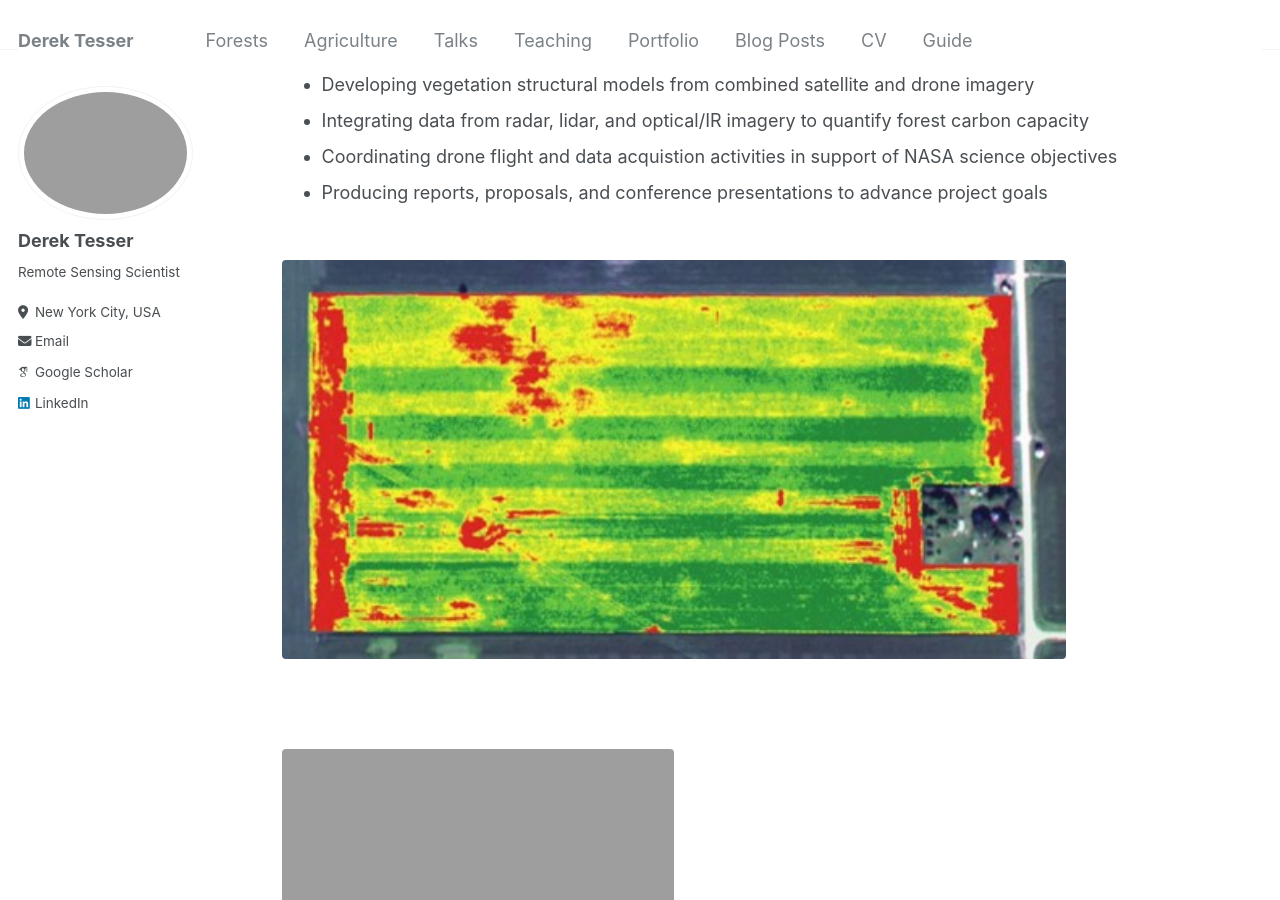
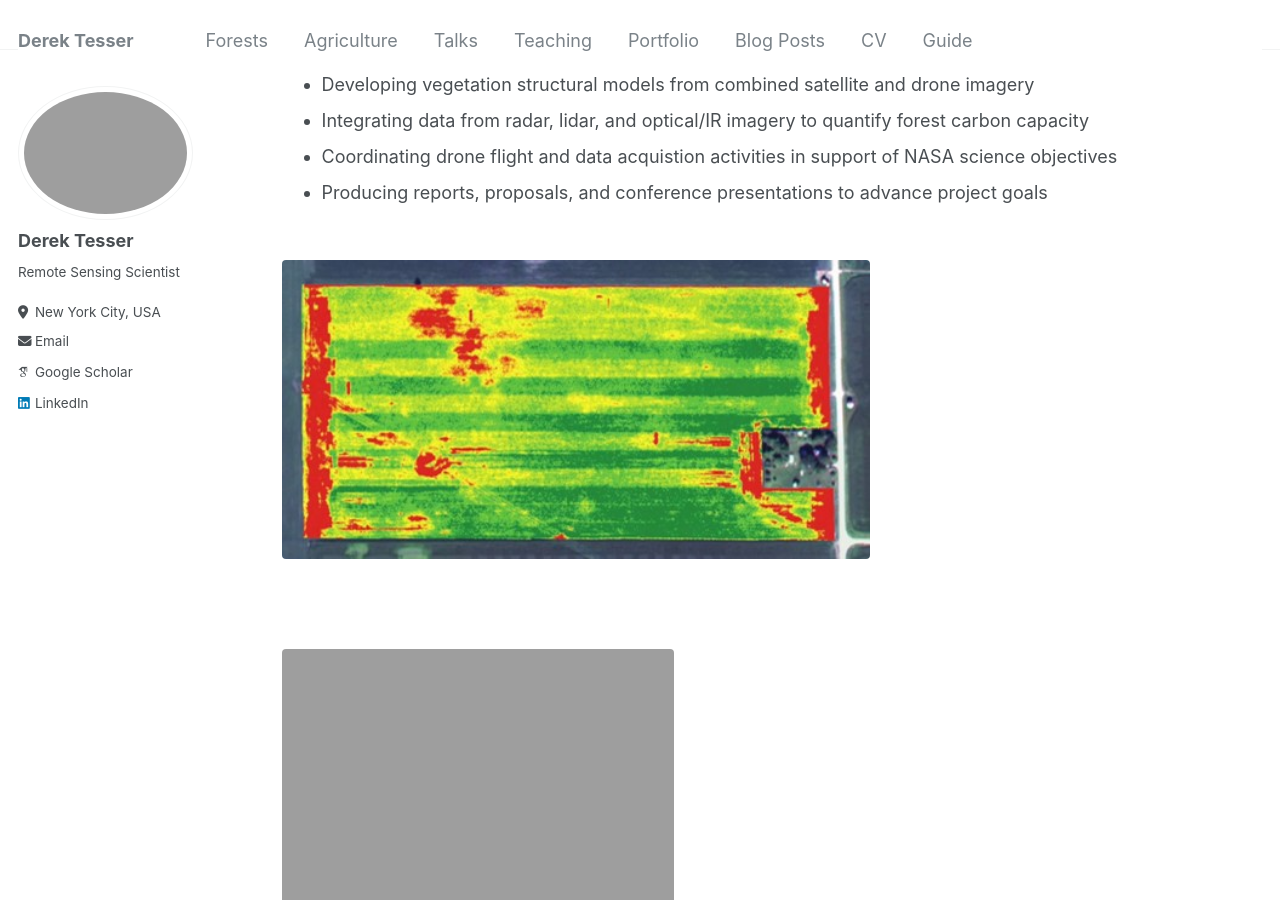
Before and after one commit to dstesser/dstesser.github.io, a Jekyll site: the page built from _pages/agriculture.md, in a window 1280 px wide and 900 px high, scrolled down 914 px. Built offline with Jekyll 4.4.1, drawn with Linux system fonts in a browser that asks for light colours; some web fonts are replaced.

Commit message:
Update agriculture.md

```diff
--- a/_pages/agriculture.md
+++ b/_pages/agriculture.md
@@ -29,14 +29,14 @@ City College of New York<br>
 
 <div style="text-align: center;">
     <div style="display: flex; flex-wrap: wrap;">
-        <figure style="width: 80%;">
+        <figure style="width: 60%;">
             <img src="https://raw.githubusercontent.com/dstesser/dstesser.github.io/master/images/slantrangegallo.jpg" style="width: 100%;" alt="pindarvineyard">
         </figure>
         <div style="width: 5%;"></div> <!-- Add a spacer -->
         <figure style="width: 40%;">
             <img src="https://dstesser.github.io/images/gallo_gif_resized2.gif" style="width: 100%;" alt="gallovineyard">
         </figure>
-        <figure style="width: 100%;">
+        <figure style="width: 80%;">
             <img src="https://raw.githubusercontent.com/dstesser/dstesser.github.io/master/images/uf_russellranch_combined.png" style="width: 100%;">
             <figcaption style="font-size: 15px; max-width: 90%; text-align:justify; margin: 0 auto; margin-top: -15px;">Precision agriculture using drones for mapping crop health, soil moisture, and vegetation stress.</figcaption>
         </figure>
```
